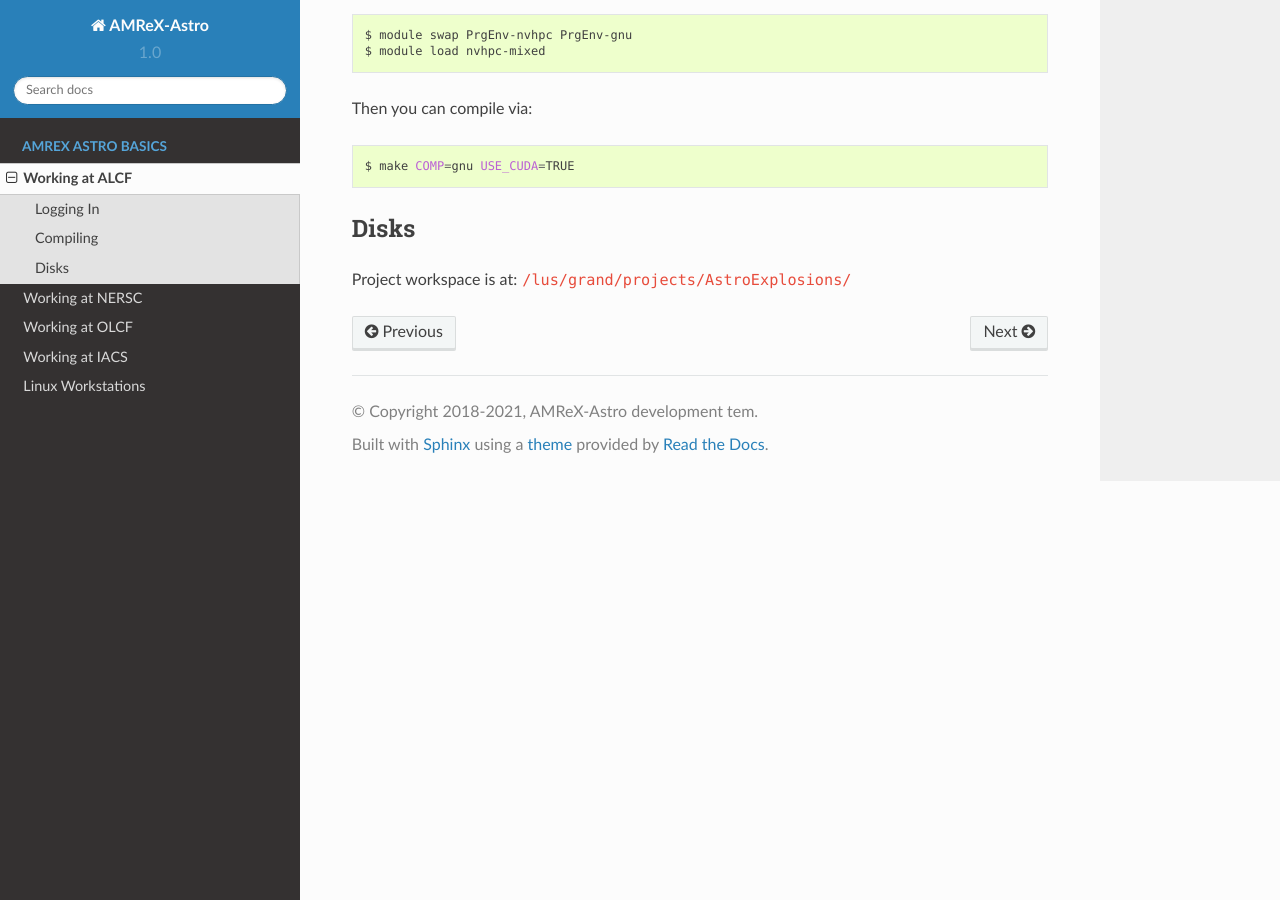
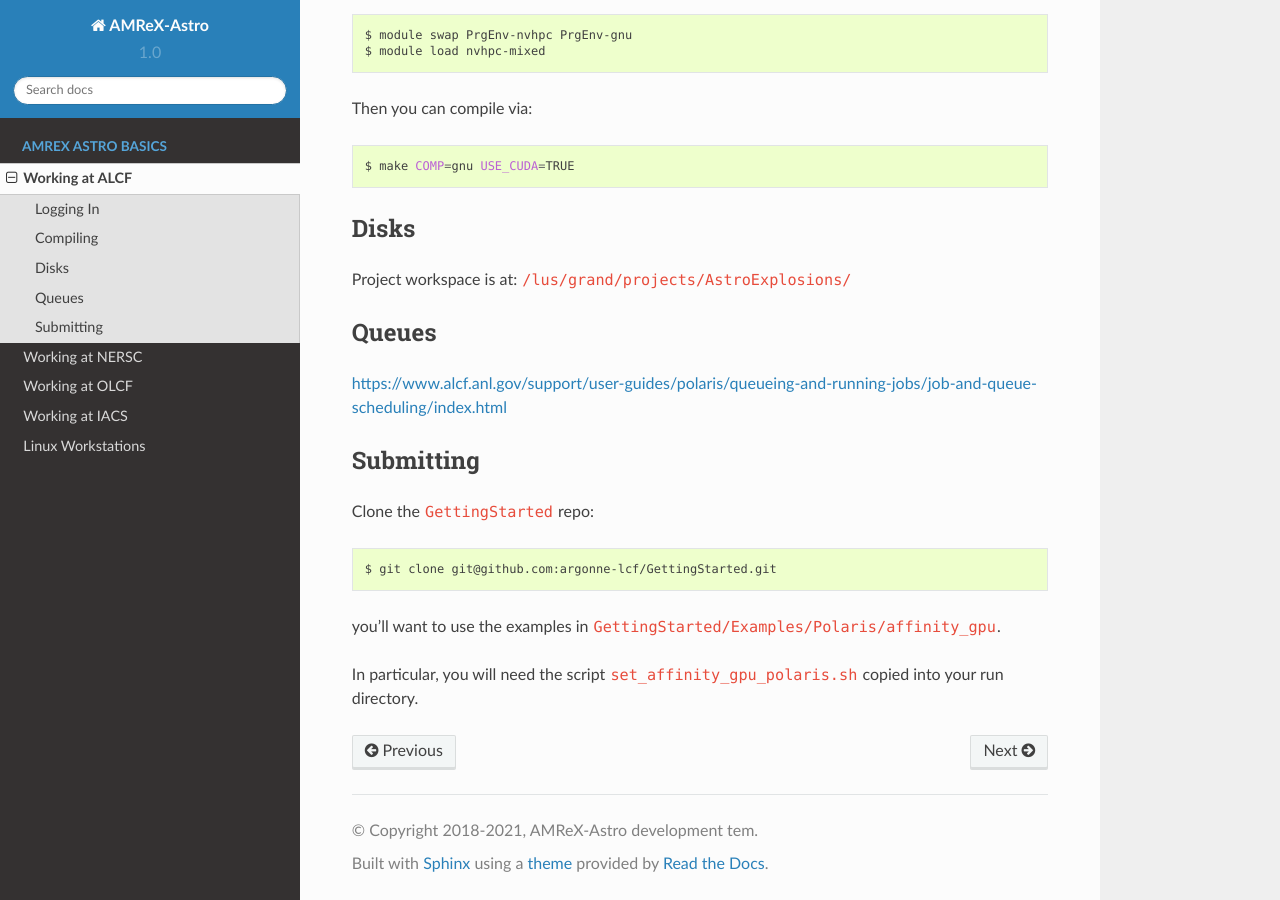
Before and after one commit to AMReX-Astro/workflow, a Sphinx documentation site: the page built from sphinx_docs/source/alcf.rst, in a window 1280 px wide and 900 px high, scrolled down 541 px. Built offline with Sphinx 7.4.7 and the Read the Docs theme 2.0.0, drawn with Linux system fonts in a browser that asks for light colours.

Commit message:
more details

```diff
--- a/sphinx_docs/source/alcf.rst
+++ b/sphinx_docs/source/alcf.rst
@@ -39,3 +39,24 @@ Disks
 =====
 
 Project workspace is at: ``/lus/grand/projects/AstroExplosions/``
+
+
+Queues
+======
+
+https://www.alcf.anl.gov/support/user-guides/polaris/queueing-and-running-jobs/job-and-queue-scheduling/index.html
+
+Submitting
+==========
+
+Clone the ``GettingStarted`` repo:
+
+.. prompt:: bash
+
+   git clone git@github.com:argonne-lcf/GettingStarted.git
+
+you'll want to use the examples in
+``GettingStarted/Examples/Polaris/affinity_gpu``.
+
+In particular, you will need the script
+``set_affinity_gpu_polaris.sh`` copied into your run directory.
```
